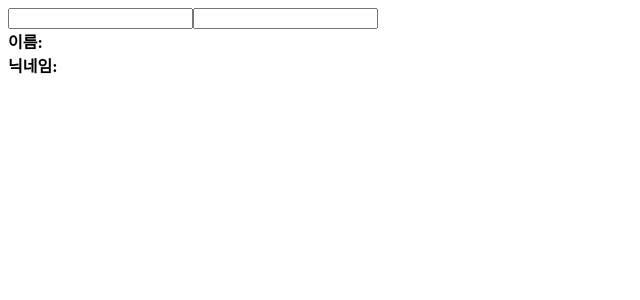
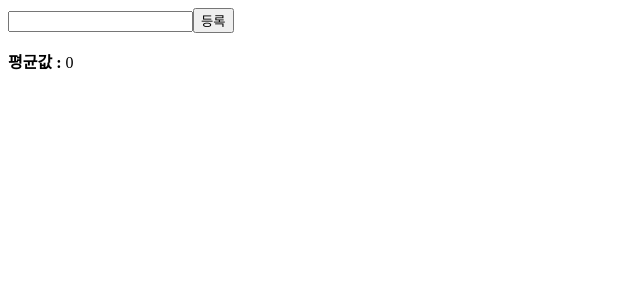
Before and after one commit to sagongjieun/React-Study, a React (Create React App) app in the folder hooks-tutorial/: page / in a window 1280 px wide. Shown: the top 300 px of the page, without its empty margins (0-640 px from the left). Built offline with nearby package versions, Linux system fonts and the light colour scheme.

Commit message:
practice useMemo ✍

```diff
--- a/hooks-tutorial/src/App.js
+++ b/hooks-tutorial/src/App.js
@@ -1,9 +1,10 @@
 import { useState } from "react";
 import Info from "./Info";
 import Counter from "./Counter";
+import Average from "./Average";
 
 const App = () => {
-  return <Info />;
+  return <Average />;
 };
 
 export default App;
--- /dev/null
+++ b/hooks-tutorial/src/Average.js
@@ -0,0 +1,46 @@
+import React, { useState, useMemo } from "react";
+
+const getAverage = (numbers) => {
+  console.log("평균값 계산중...");
+
+  if (numbers.length === 0) return 0;
+
+  const sum = numbers.reduce((acc, cur) => acc + cur);
+  return sum / numbers.length;
+};
+
+const Average = () => {
+  const [list, setList] = useState([]);
+  const [number, setNumber] = useState("");
+
+  const onChangeInput = (e) => {
+    setNumber(e.target.value);
+  };
+  const onInsertNumber = () => {
+    const nextList = list.concat(parseInt(number));
+    setList(nextList);
+    setNumber("");
+  };
+
+  // 두 번째 인자에 넣어준 배열의 값이 바뀔때만 함수가 실행됨
+  // 그렇지 않으면 이전에 연산했던 결과를 다시 사용함으로서 성능을 최적화 할 수 있음
+  const avg = useMemo(() => getAverage(list), [list]);
+
+  return (
+    <div>
+      <input value={number} onChange={onChangeInput}></input>
+      <button onClick={onInsertNumber}>등록</button>
+      <ul>
+        {list.map((value, index) => (
+          <li key={index}>{value}</li>
+        ))}
+      </ul>
+      <div>
+        <b>평균값 : </b>
+        {avg}
+      </div>
+    </div>
+  );
+};
+
+export default Average;
```
